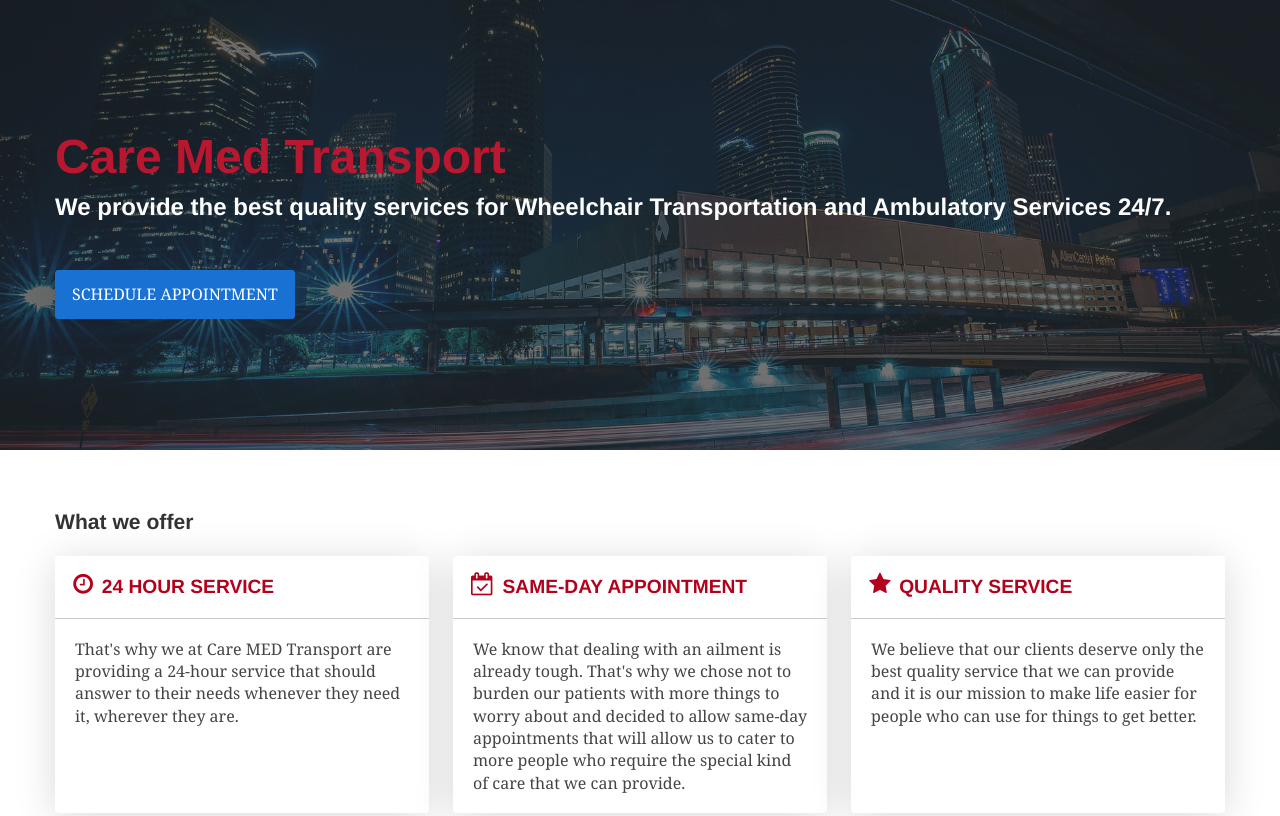
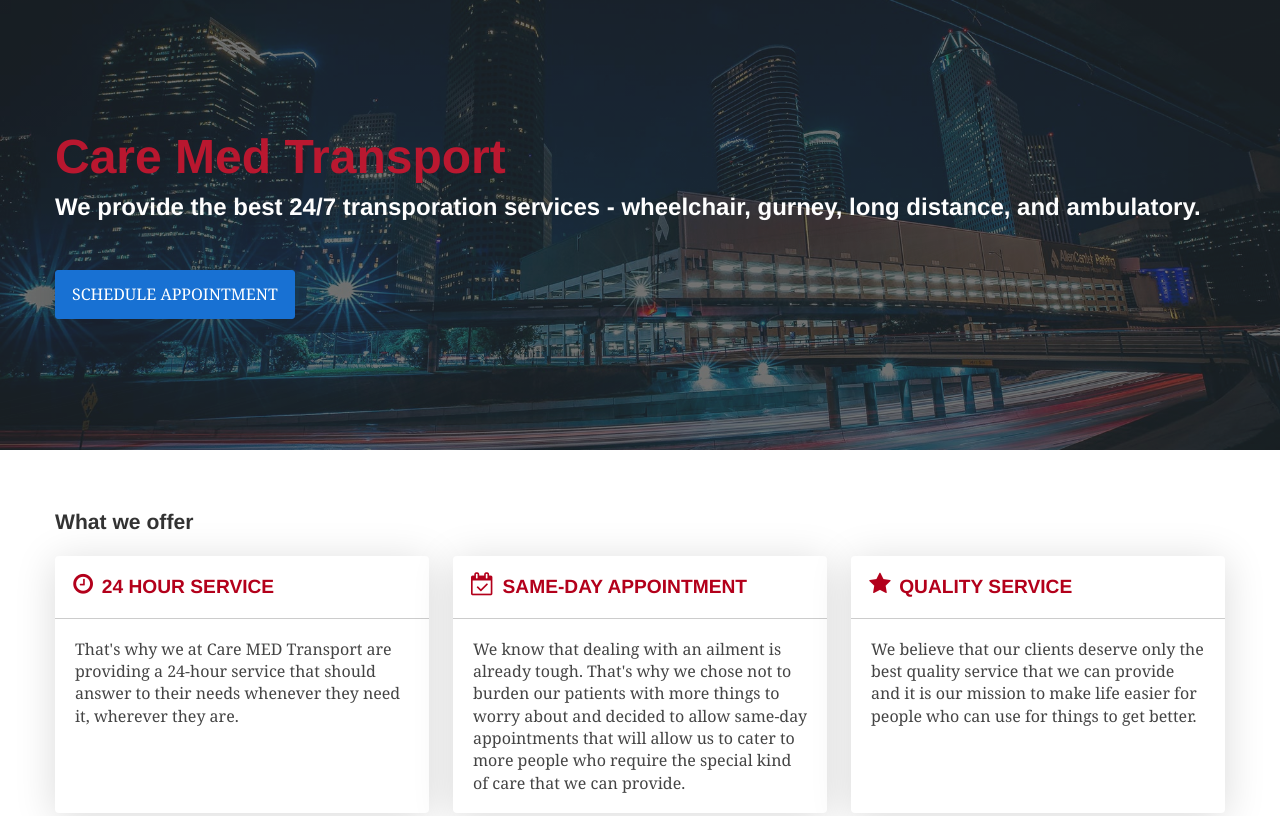
Before and after one commit to apkomatic-tech/caremed-transport, a Gatsby site: page / in a window 1280 px wide. Shown: the top 816 px of the page. Built offline with nearby package versions, Linux system fonts and the light colour scheme; Gatsby itself is replaced by a stand-in of ours; some packages are replaced by stand-ins of ours.

Commit message:
update hero banner content

```diff
--- a/src/pages/index.js
+++ b/src/pages/index.js
@@ -125,13 +125,13 @@ const IndexPage = () => (
       <div>
         <Hero
           cssClass="hero-1"
-          text="We are a Non-Emergency Medical Transportation services that understands your needs."
+          text="We are a non-emergency medical transportation services that understands your needs."
         />
       </div>
       <div>
         <Hero
           cssClass="hero-2"
-          text="We provide the best quality services for Wheelchair Transportation and Ambulatory Services 24/7."
+          text="We provide the best 24/7 transporation services - wheelchair, gurney, long distance, and ambulatory."
         />
       </div>
       <div>
```
